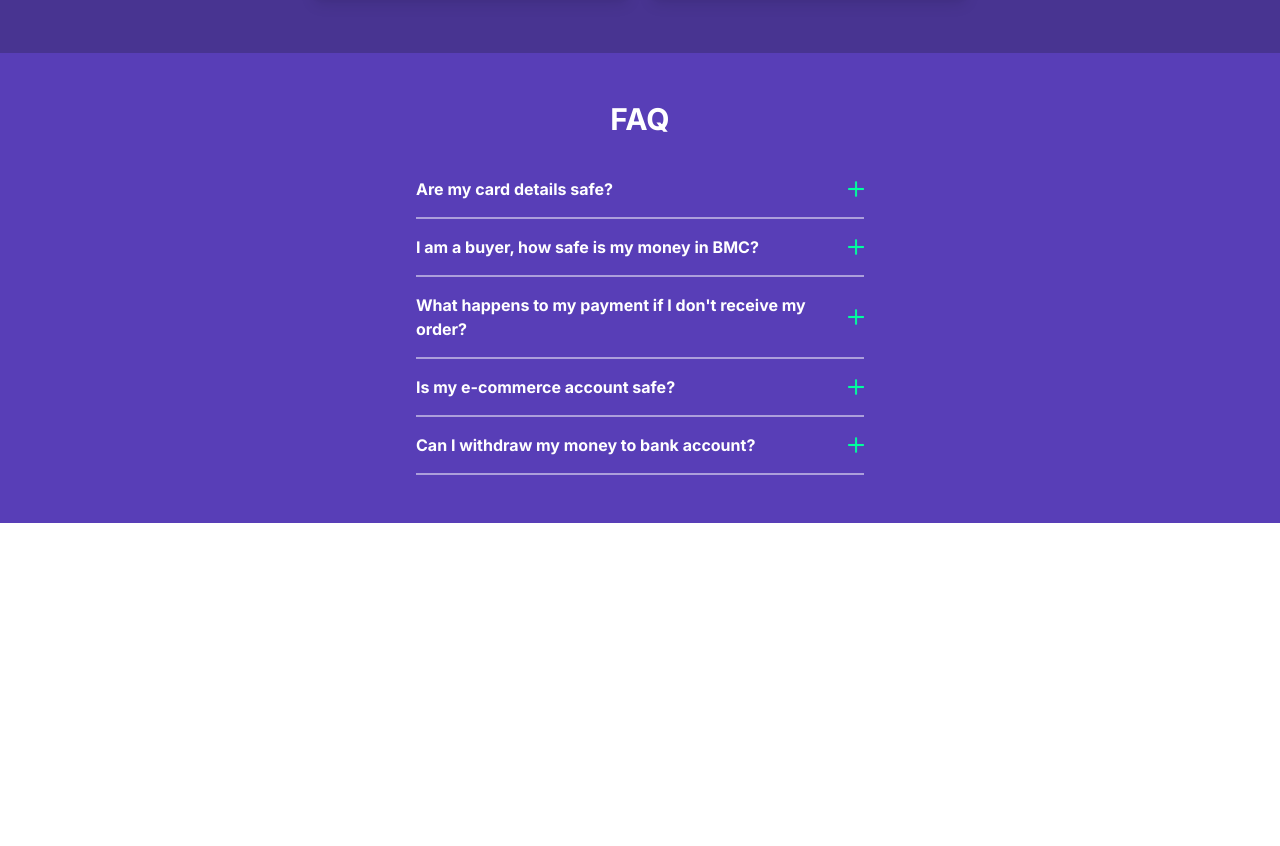
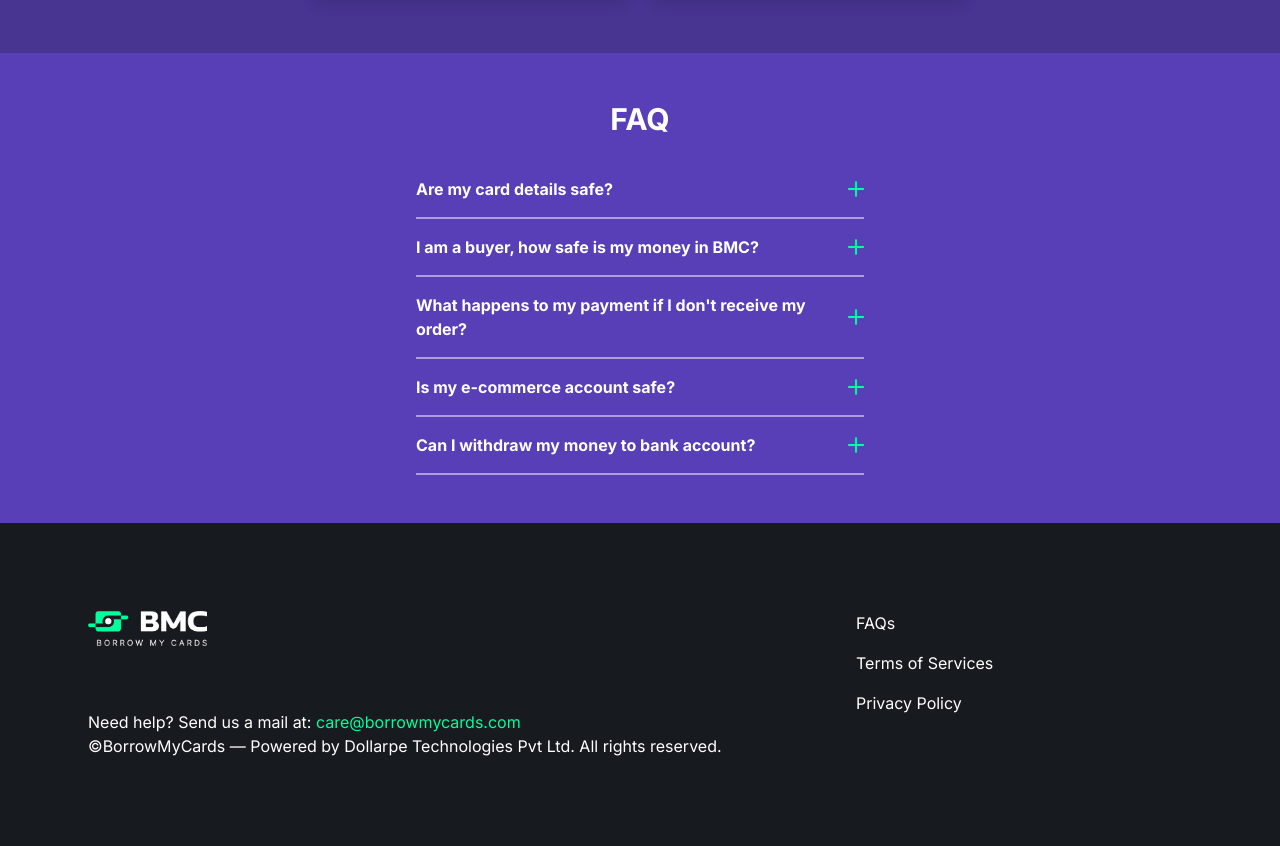
Before and after one commit to prakhartiwari0/bmc-landingPage, a website built with Vite: page src/index.html in a window 1280 px wide. Shown: the part 3133-3979 px from the top of the page. Before the commit the page ends 3656 px from the top, so only its background shows below. Built offline with nearby package versions, Linux system fonts and the light colour scheme.

Commit message:
add footer

```diff
--- a/src/index.html
+++ b/src/index.html
@@ -353,20 +353,32 @@
 
 
 
+
+
+
+<footer class="bg-darkbg text-white flex gap-10 p-20">
+
+  <div class="flex flex-col justify-between h-full p-2">
+
+    <div class="logo_wrapper flex mb-16">
+      <img src="assets/BMC Logo@4x.png" alt="" class="w-1/6">
+    </div>
+
+    <div class="footerText">
+      <p>Need help? Send us a mail at: <a href="mailto:care@borrowmycards.com" class="text-neonGreen">care@borrowmycards.com</a></p>
+      <p>&copy;BorrowMyCards — Powered by Dollarpe Technologies Pvt Ltd. All rights reserved.</p>
+    </div>
+  </div>
+
+  <div class="links_wrapper flex flex-col flex-.5">
+  <a href="#" class="hover:text-neonGreen transition-colors p-2">FAQs</a>
+  <a href="#" class="hover:text-neonGreen transition-colors p-2">Terms of Services</a>
+  <a href="#" class="hover:text-neonGreen transition-colors p-2">Privacy Policy</a>
+  </div>
+
+</footer>
+
+
   </body>
-
-  <script>
-    function toggleFaq(element) {
-    const answer = element.nextElementSibling;
-    const icon = element.querySelector('.faq_icon');
-
-    if (answer.classList.contains('hidden')) {
-        answer.classList.remove('hidden');
-    icon.src = 'assets/Cross Bar@4x.png';
-    } else {
-        answer.classList.add('hidden');
-    icon.src = 'assets/Drop Plus@4x.png';
-    }
-  }
-</script>
+<script src="script.js"></script>
 </html>
--- /dev/null
+++ b/src/script.js
@@ -0,0 +1,18 @@
+
+// import crossBarImgURL from './assets/Cross Bar@4x.png'
+
+
+
+function toggleFaq(element) {
+    const answer = element.nextElementSibling;
+    const icon = element.querySelector('.faq_icon');
+
+    if (answer.classList.contains('hidden')) {
+        answer.classList.remove('hidden');
+        // icon.src = crossBarImgURL;
+        icon.src = 'assets/Cross Bar@4x.png';
+    } else {
+        answer.classList.add('hidden');
+        icon.src = 'assets/Drop Plus@4x.png';
+    }
+}
--- a/src/style.css
+++ b/src/style.css
@@ -11,6 +11,7 @@
   --black:#000000;
   --white:#FFFFFF;
 
+  --darkbg:#171A1F;
 
 }
 
--- a/tailwind.config.js
+++ b/tailwind.config.js
@@ -15,6 +15,7 @@ export default {
                 neonGreen: '#00FF9D',
                 black: '#000000',
                 white: '#FFFFFF',
+                darkbg:'#171A1F'
             },
 },
     },
```
